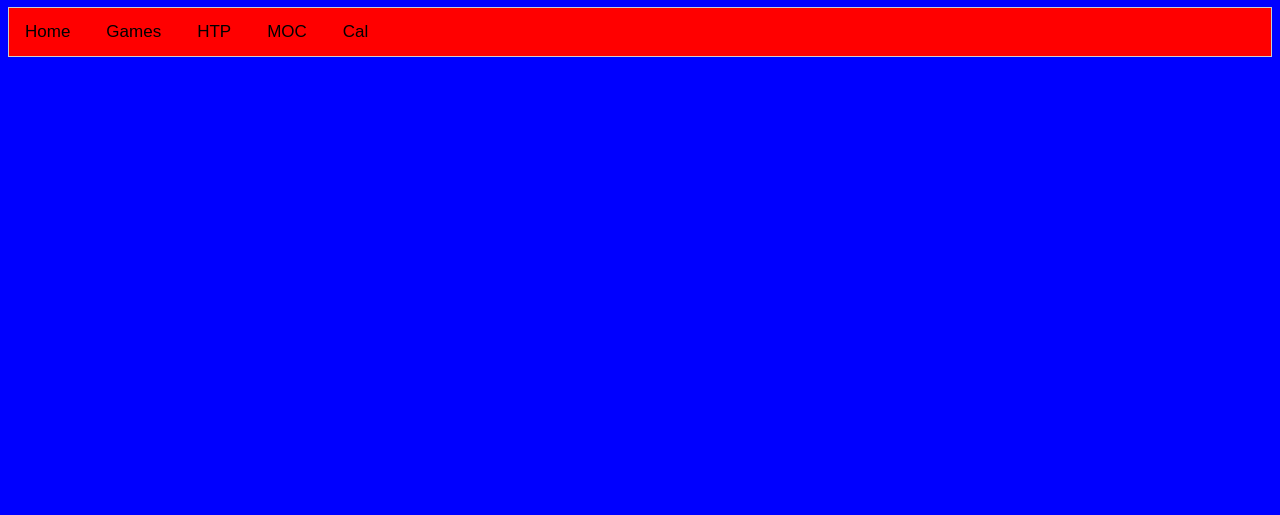
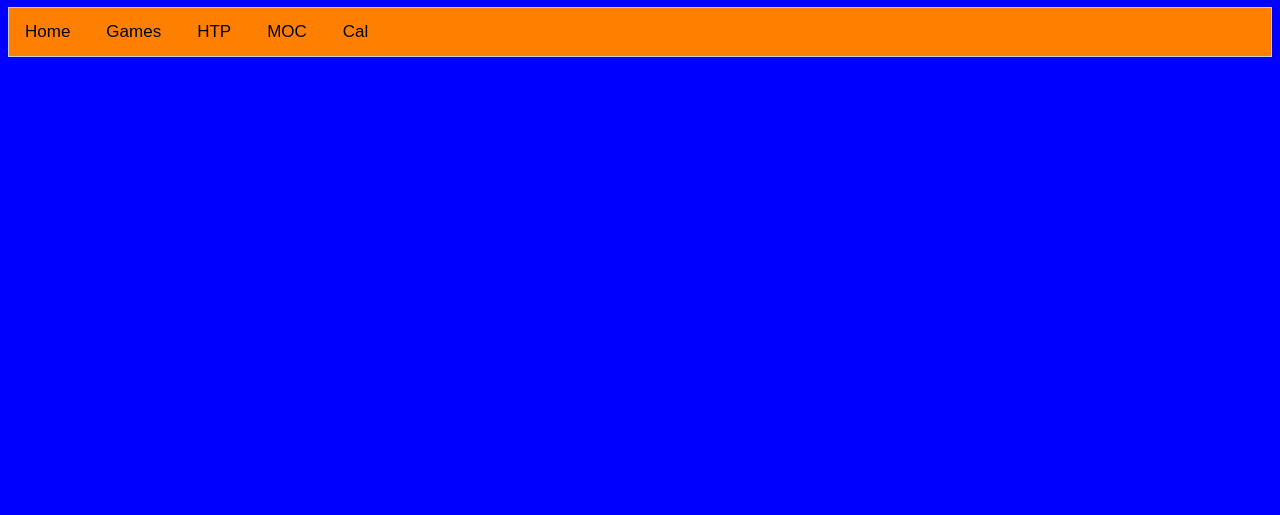
Before and after one commit to SuperFatMan74/superfatman74.github.io, a plain HTML site: page index.html in a window 1280 px wide. Shown: the part 285-800 px from the top of the page. Drawn offline with Linux system fonts and the light colour scheme.

Commit message:
Update index.html

```diff
--- a/index.html
+++ b/index.html
@@ -10,7 +10,7 @@
 .tab {
     overflow: hidden;
     border: 1px solid #ccc;
-    background-color: #FF0000;
+    background-color: #FF8000;
 }
 /* Style the buttons inside the tab */
 .tab button {
```
